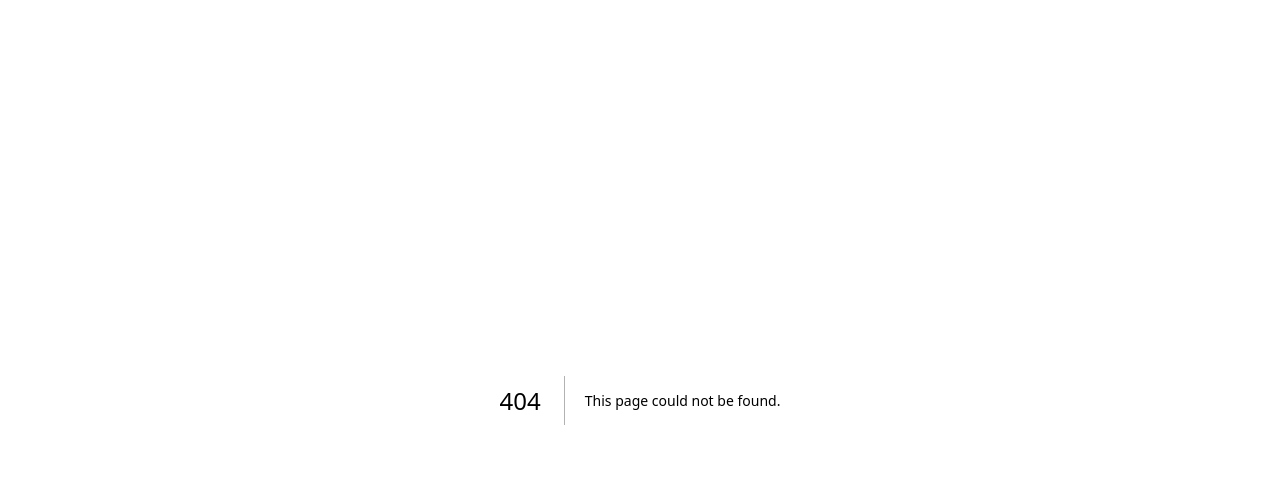
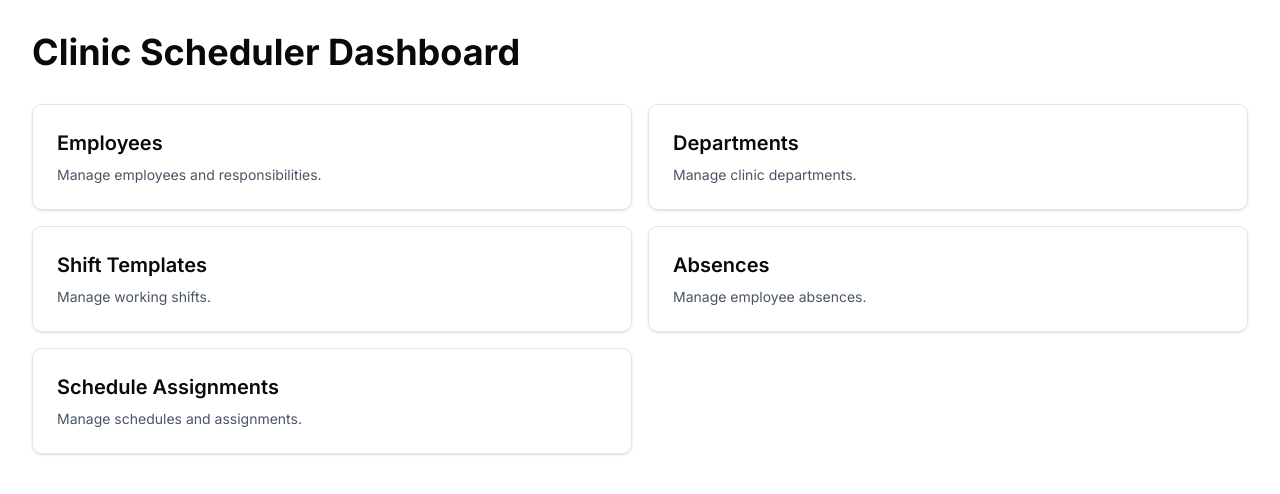
Before and after one commit to Balkaneros91/clinic-scheduler, a Next.js app: page /dashboard in a window 1280 px wide. Before the commit this address had no page. Shown: the top 494 px of the page. Built offline with nearby package versions, Linux system fonts and the light colour scheme.

Commit message:
Add dashboard navigation page

```diff
--- /dev/null
+++ b/src/app/dashboard/page.tsx
@@ -0,0 +1,54 @@
+import Link from "next/link";
+
+export default function DashboardPage() {
+  return (
+    <main className="p-8">
+      <h1 className="mb-8 text-4xl font-bold">Clinic Scheduler Dashboard</h1>
+
+      <div className="grid gap-4 md:grid-cols-2">
+        <Link
+          href="/employees"
+          className="rounded-lg border p-6 shadow-sm transition hover:shadow-md">
+          <h2 className="text-xl font-semibold">Employees</h2>
+          <p className="mt-2 text-sm text-gray-600">
+            Manage employees and responsibilities.
+          </p>
+        </Link>
+
+        <Link
+          href="/dashboard/departments"
+          className="rounded-lg border p-6 shadow-sm transition hover:shadow-md">
+          <h2 className="text-xl font-semibold">Departments</h2>
+          <p className="mt-2 text-sm text-gray-600">
+            Manage clinic departments.
+          </p>
+        </Link>
+
+        <Link
+          href="/dashboard/shift-templates"
+          className="rounded-lg border p-6 shadow-sm transition hover:shadow-md">
+          <h2 className="text-xl font-semibold">Shift Templates</h2>
+          <p className="mt-2 text-sm text-gray-600">Manage working shifts.</p>
+        </Link>
+
+        <Link
+          href="/dashboard/absences"
+          className="rounded-lg border p-6 shadow-sm transition hover:shadow-md">
+          <h2 className="text-xl font-semibold">Absences</h2>
+          <p className="mt-2 text-sm text-gray-600">
+            Manage employee absences.
+          </p>
+        </Link>
+
+        <Link
+          href="/dashboard/schedule-assignments"
+          className="rounded-lg border p-6 shadow-sm transition hover:shadow-md">
+          <h2 className="text-xl font-semibold">Schedule Assignments</h2>
+          <p className="mt-2 text-sm text-gray-600">
+            Manage schedules and assignments.
+          </p>
+        </Link>
+      </div>
+    </main>
+  );
+}
```
